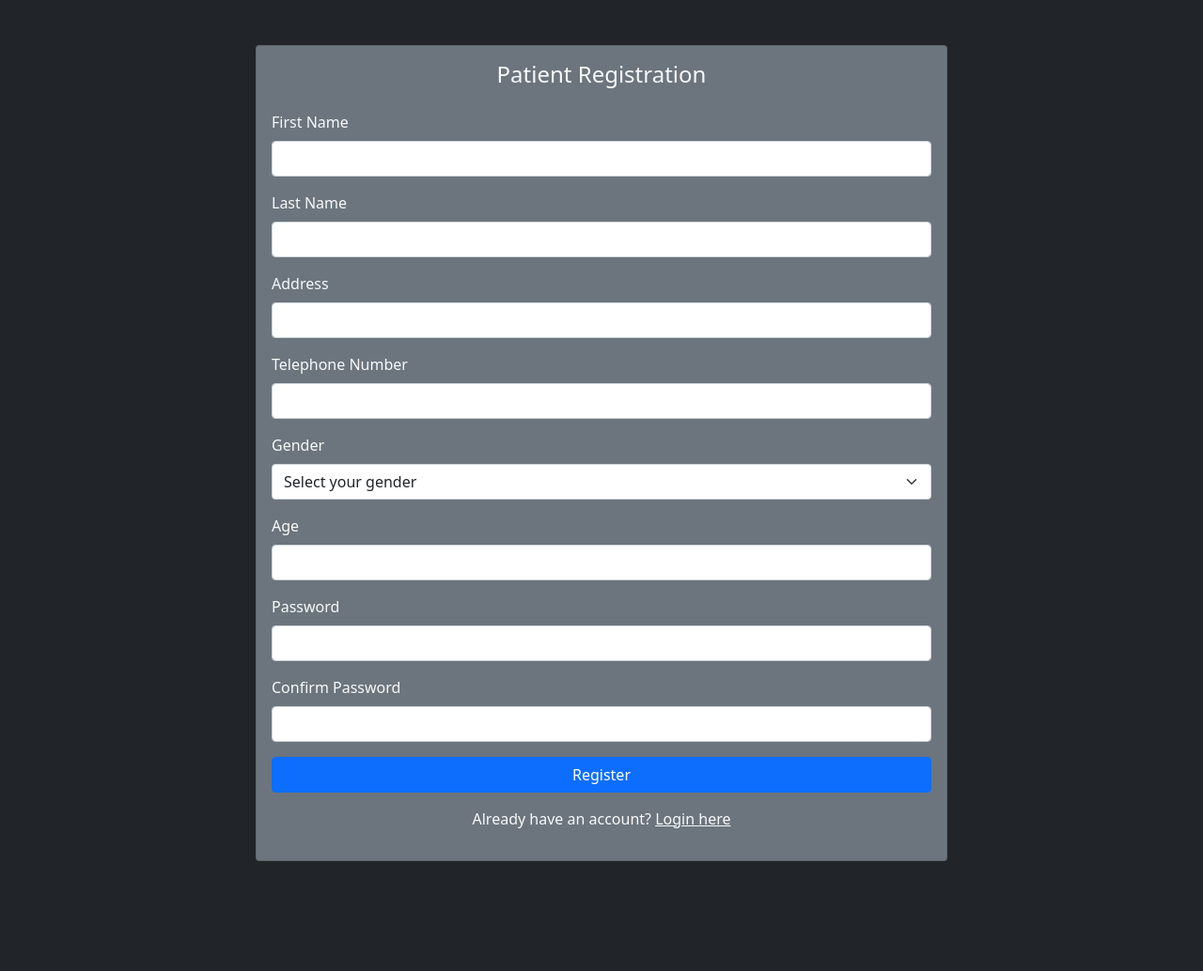
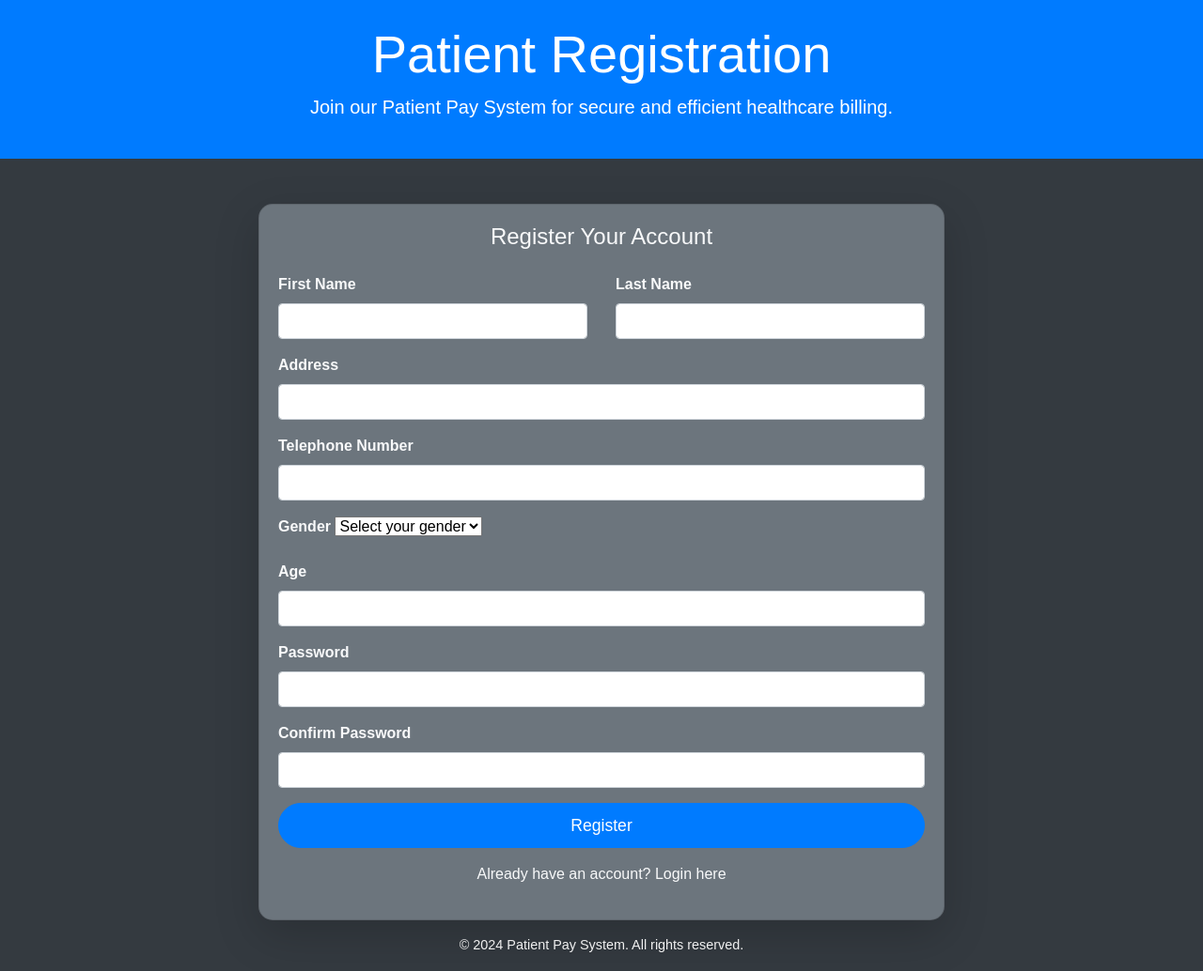
Before and after one commit to GermainGihozo/HMS_pay, a PHP site: page /patients/register.php in a window 1280 px wide. Shown: the whole page at 94% size. Before the commit the page ends 917 px from the top, so only its background shows below. Run offline with PHP 8.4, Linux system fonts and the light colour scheme.

Commit message:
index added and some changes to patient's user

```diff
--- /dev/null
+++ b/patients/css/styles.css
@@ -0,0 +1,73 @@
+/* styles.css */
+
+/* General styles */
+body {
+    font-family: 'Arial', sans-serif;
+    background-color: #343a40;
+    margin: 0;
+    padding: 0;
+    color: #f8f9fa;
+}
+
+/* Animations */
+@keyframes fadeIn {
+    from { opacity: 0; }
+    to { opacity: 1; }
+}
+
+@keyframes slideInUp {
+    from { transform: translateY(50px); opacity: 0; }
+    to { transform: translateY(0); opacity: 1; }
+}
+
+@keyframes slideInLeft {
+    from { transform: translateX(-50px); opacity: 0; }
+    to { transform: translateX(0); opacity: 1; }
+}
+
+/* Card styling with animation */
+.card {
+    background-color: #6c757d;
+    animation: fadeIn 1.5s ease-out;
+    border-radius: 15px;
+}
+
+.animate-card {
+    animation: slideInUp 1.5s ease-out;
+}
+
+/* Form styling */
+.form-label {
+    font-weight: bold;
+    color: #f8f9fa;
+}
+
+/* Button styling with animation */
+.btn {
+    font-size: 1.1rem;
+    padding: 10px 20px;
+    border-radius: 50px;
+    transition: background-color 0.3s ease, transform 0.3s ease;
+}
+
+.animate-button {
+    animation: slideInUp 1.5s ease-out 0.5s;
+}
+
+.btn:hover {
+    transform: translateY(-3px);
+}
+
+/* Footer styles with animation */
+footer {
+    background-color: #343a40;
+    color: white;
+    padding: 15px 0;
+    margin-top: auto;
+    animation: fadeIn 1.5s ease-out 2s;
+}
+
+footer p {
+    margin: 0;
+    font-size: 0.9rem;
+}
--- a/patients/register.php
+++ b/patients/register.php
@@ -43,33 +43,39 @@ if ($_SERVER["REQUEST_METHOD"] == "POST") {
 $conn->close();
 ?>
 
-
-
-
-
 <!DOCTYPE html>
 <html lang="en">
 <head>
   <meta charset="UTF-8">
   <meta name="viewport" content="width=device-width, initial-scale=1.0">
-  <link rel="stylesheet" href="css/bootstrap.min.css">
+  <link rel="stylesheet" href="https://maxcdn.bootstrapcdn.com/bootstrap/4.5.2/css/bootstrap.min.css">
+  <link rel="stylesheet" href="css/styles.css">
   <title>Patient Registration</title>
 </head>
-<body class="bg-dark text-light">
-  <div class="container mt-5">
+<body class="d-flex flex-column min-vh-100 bg-dark text-light">
+  <header class="bg-primary text-white text-center py-4 animate-header">
+    <div class="container">
+        <h1 class="display-4">Patient Registration</h1>
+        <p class="lead">Join our Patient Pay System for secure and efficient healthcare billing.</p>
+    </div>
+  </header>
+
+  <div class="container mt-5 flex-grow-1">
     <div class="row justify-content-center">
       <div class="col-md-8">
-        <div class="card bg-secondary text-light">
+        <div class="card bg-secondary text-light shadow-lg animate-card">
           <div class="card-body">
-            <h4 class="card-title text-center mb-4">Patient Registration</h4>
+            <h4 class="card-title text-center mb-4 animate-heading">Register Your Account</h4>
             <form id="register-form" action="register.php" method="post">
-              <div class="mb-3">
-                <label for="firstName" class="form-label">First Name</label>
-                <input type="text" class="form-control" id="firstName" name="firstName" required>
-              </div>
-              <div class="mb-3">
-                <label for="lastName" class="form-label">Last Name</label>
-                <input type="text" class="form-control" id="lastName" name="lastName" required>
+              <div class="row">
+                <div class="col-md-6 mb-3">
+                  <label for="firstName" class="form-label">First Name</label>
+                  <input type="text" class="form-control" id="firstName" name="firstName" required>
+                </div>
+                <div class="col-md-6 mb-3">
+                  <label for="lastName" class="form-label">Last Name</label>
+                  <input type="text" class="form-control" id="lastName" name="lastName" required>
+                </div>
               </div>
               <div class="mb-3">
                 <label for="address" class="form-label">Address</label>
@@ -100,14 +106,23 @@ $conn->close();
                 <label for="confirmPassword" class="form-label">Confirm Password</label>
                 <input type="password" class="form-control" id="confirmPassword" name="confirmPassword" required>
               </div>
-              <button type="submit" class="btn btn-primary w-100">Register</button>
+              <button type="submit" class="btn btn-primary w-100 animate-button">Register</button>
               <p class="mt-3 text-center">Already have an account? <a href="login.php" class="text-light">Login here</a></p>
-            </>
+            </form>
           </div>
         </div>
       </div>
     </div>
   </div>
-  <script src="server.js"></script>
+
+  <footer class="bg-dark text-white text-center py-3 mt-auto animate-footer">
+    <div class="container">
+      <p>&copy; 2024 Patient Pay System. All rights reserved.</p>
+    </div>
+  </footer>
+
+  <script src="https://code.jquery.com/jquery-3.5.1.slim.min.js"></script>
+  <script src="https://cdn.jsdelivr.net/npm/@popperjs/core@2.9.3/dist/umd/popper.min.js"></script>
+  <script src="https://stackpath.bootstrapcdn.com/bootstrap/4.5.2/js/bootstrap.min.js"></script>
 </body>
 </html>
```
Also changed, not shown: connection.php (added, +12 -0 lines), index.php (added, +41 -0 lines), patients/css/register_styles.css (added, +78 -0 lines), patients/dashboard.php (+21 -2 lines), patients/login.php (+27 -13 lines), styles.css (added, +101 -0 lines), 1 other file.
